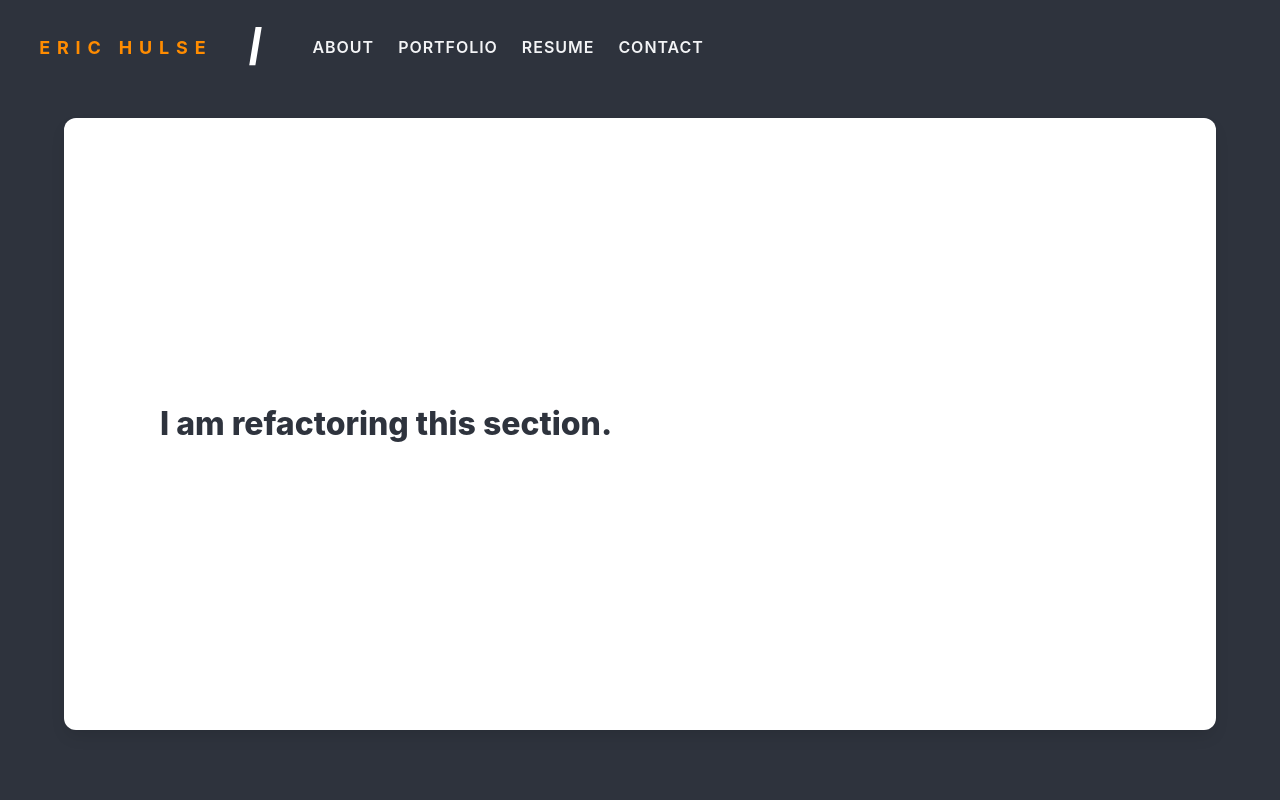
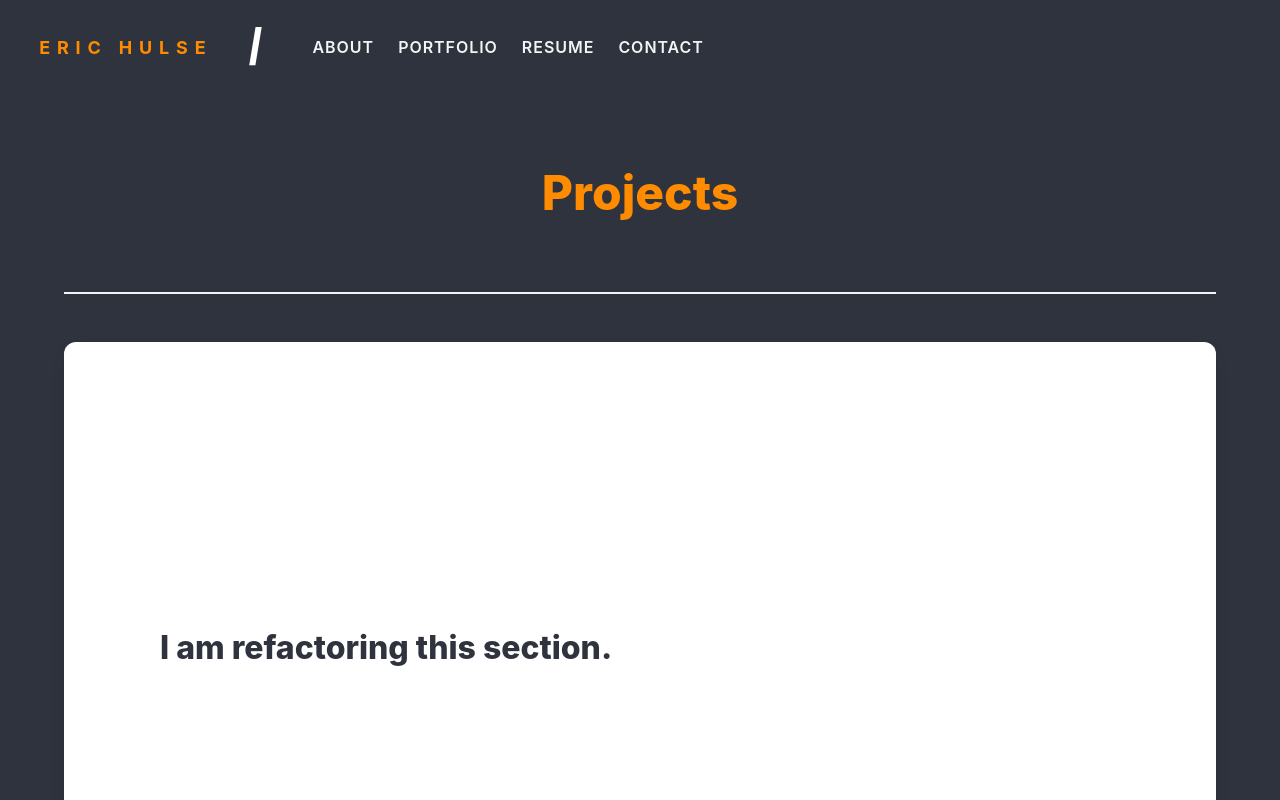
Before and after one commit to sempercuriosus/portfolio-v2, a React (Vite) app: page /portfolio in a window 1280 px wide. Shown: the top 800 px of the page. Built offline with nearby package versions, Linux system fonts and the light colour scheme.

Commit message:
updated the temp layout

```diff
--- a/src/components/Contact/contact.jsx
+++ b/src/components/Contact/contact.jsx
@@ -15,10 +15,11 @@ function Contact() {
       id='contact'
       className=''>
       <div className='section title is-1 block has-text-centered orangeify'>
-        CONTACT
+        Contact
       </div>
 
       <hr />
+      <br />
 
       <div className='box is-size-5'>
         <h2 className='title is-4'>Around the Web</h2>
--- a/src/components/Portfolio/portfolio.jsx
+++ b/src/components/Portfolio/portfolio.jsx
@@ -136,9 +136,20 @@ function Portfolio() {
     //     <br />
     //   </section>
     // </>
-    <section className='section is-large box'>
-      <p className='title'>I am refactoring this section.</p>
-    </section>
+    <>
+      <section>
+        <div className='section title is-1 block has-text-centered orangeify'>
+          Projects
+        </div>
+
+        <hr />
+        <br />
+
+        <div className='section is-large box'>
+          <p className='title'>I am refactoring this section.</p>
+        </div>
+      </section>
+    </>
   );
 }
 
--- a/src/components/Resume/resume.jsx
+++ b/src/components/Resume/resume.jsx
@@ -16,8 +16,9 @@ function Resume() {
   return (
     <>
       <section id='resume'>
-        <h1 className='title orangeify'>RESUME</h1>
-
+        <div className='section title is-1 block has-text-centered orangeify'>
+          Resume
+        </div>
         <hr />
         <br />
 
```
